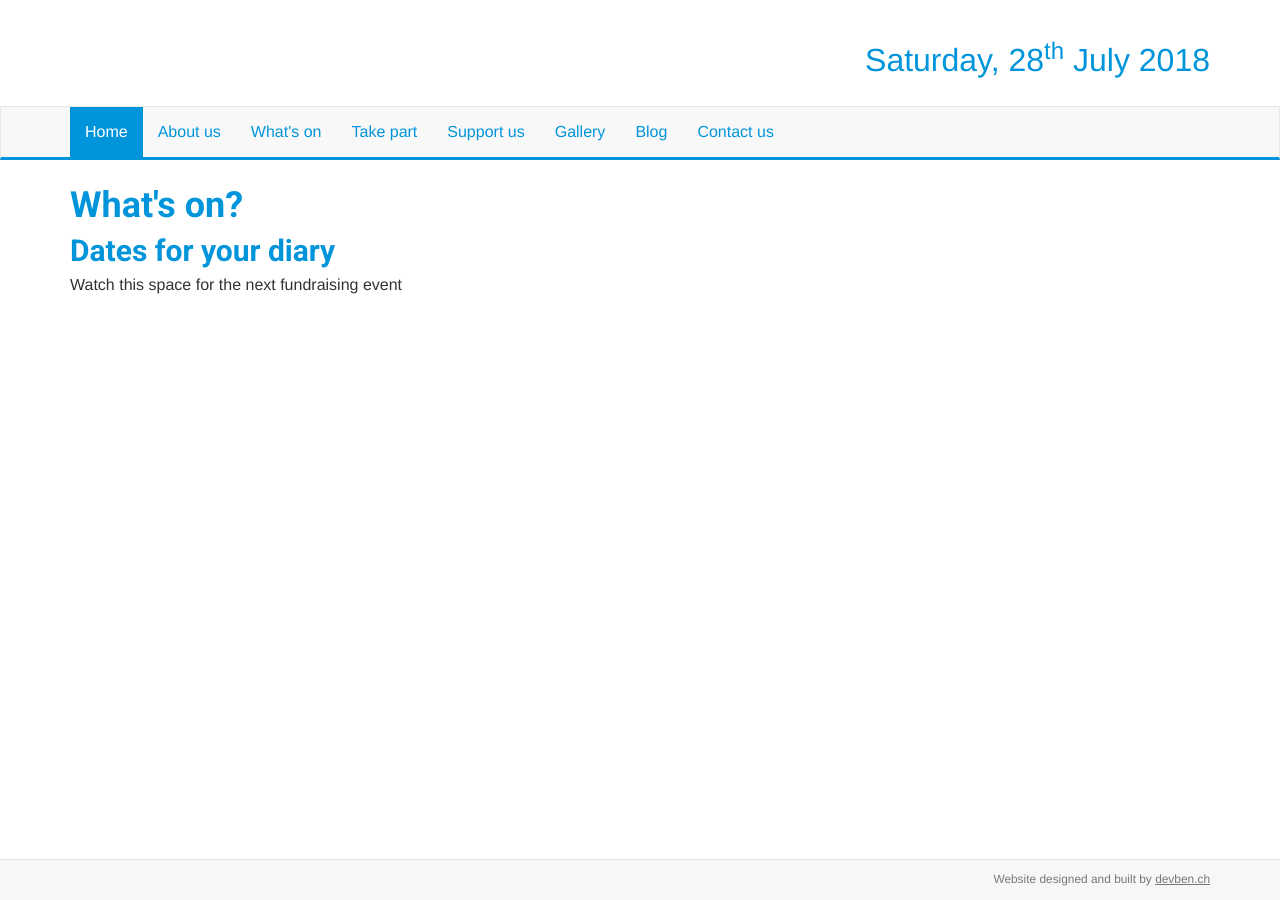
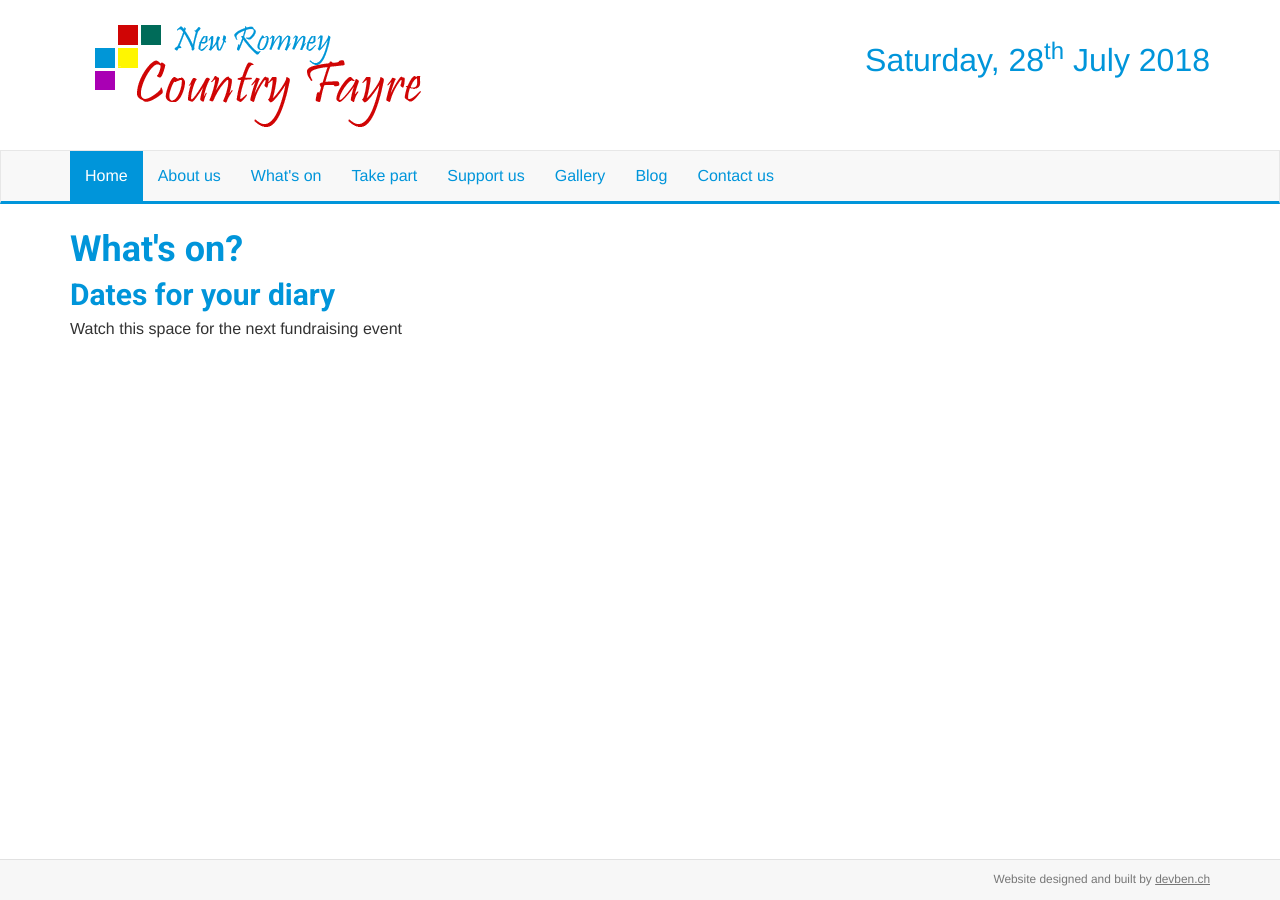
Before and after one commit to jodiedoubleday/newromney, a Jekyll site: the page built from whatsOn.md, in a window 1280 px wide. Built offline with Jekyll 4.4.1, drawn with Linux system fonts in a browser that asks for light colours.

Commit message:
change to rogue

```diff
--- a/_layouts/default.html
+++ b/_layouts/default.html
@@ -1,7 +1,7 @@
 {% include head.html %}
 <header>
   <div class="container">
-    <img src="https://newromneycountryfayre.co.uk/images/companyLogo.png" class="brand" alt="" />
+    <img src="/assets/images/companyLogo.png" class="brand" alt="" />
     <div class="sellpoint ">Saturday, 28<sup>th</sup> July 2018</div>
   </div>
   {% include nav.html %}
```
